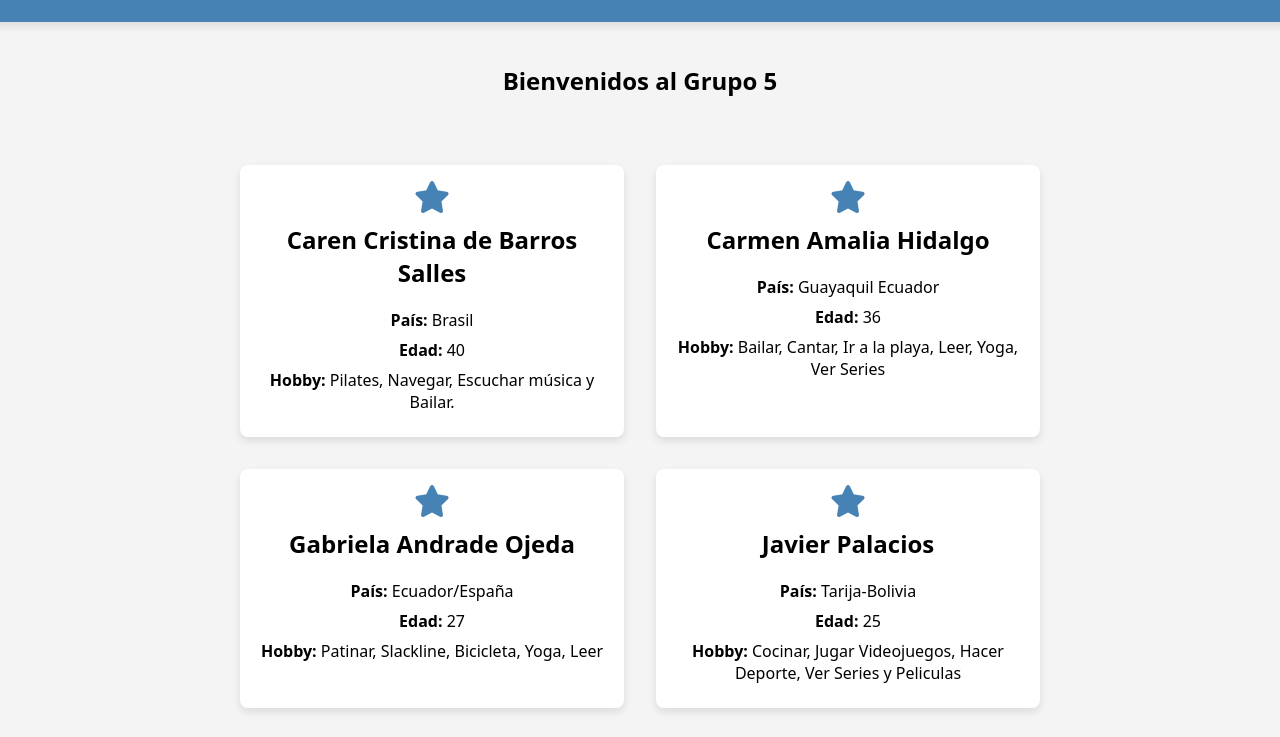
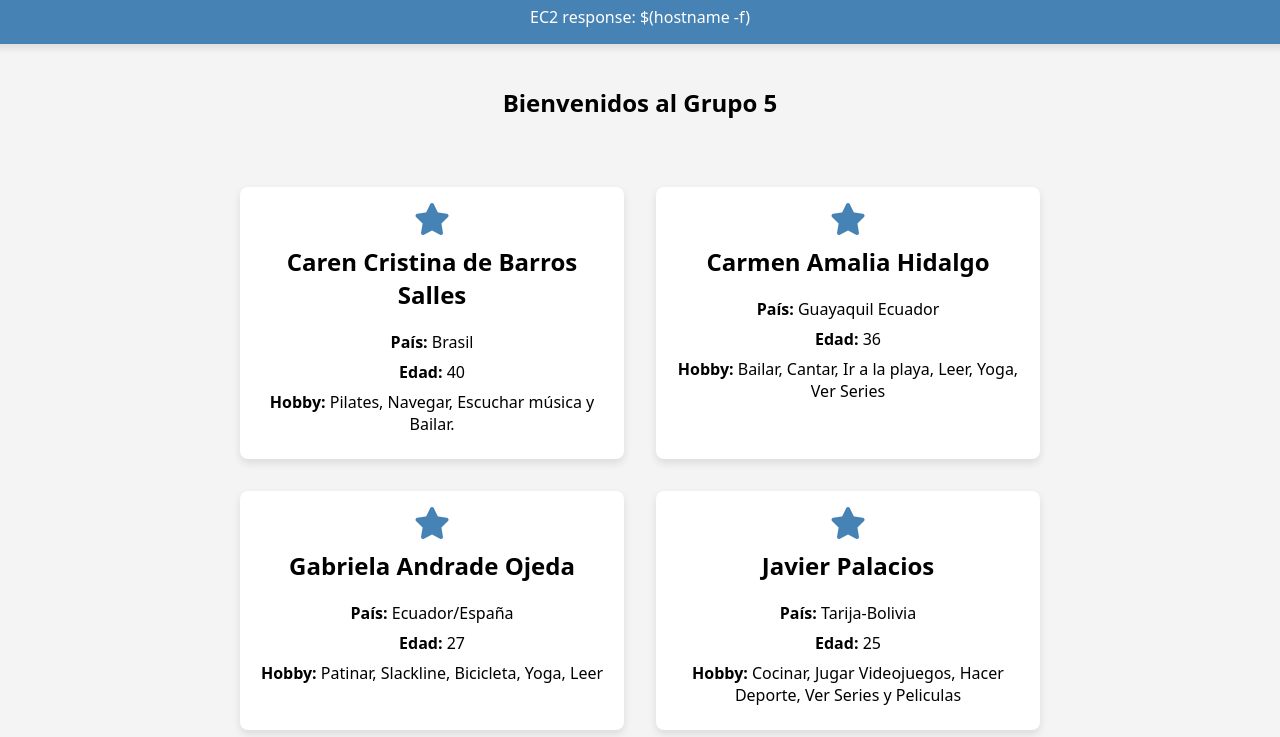
Before and after one commit to macarenagonzales/challenge-clouder, a plain HTML site: page index.html in a window 1280 px wide. Shown: the part 96-833 px from the top of the page. Drawn offline with Linux system fonts and the light colour scheme.

Commit message:
se agrega div con EC2 response

```diff
--- a/index.html
+++ b/index.html
@@ -11,7 +11,8 @@
 <body>
     <header>
         <h1>Clouder Challenge</h1>
-
+        <div>EC2
+            response: $(hostname -f) </div>
     </header>
     <br>
     <h2>Bienvenidos al Grupo 5</h2>
```
